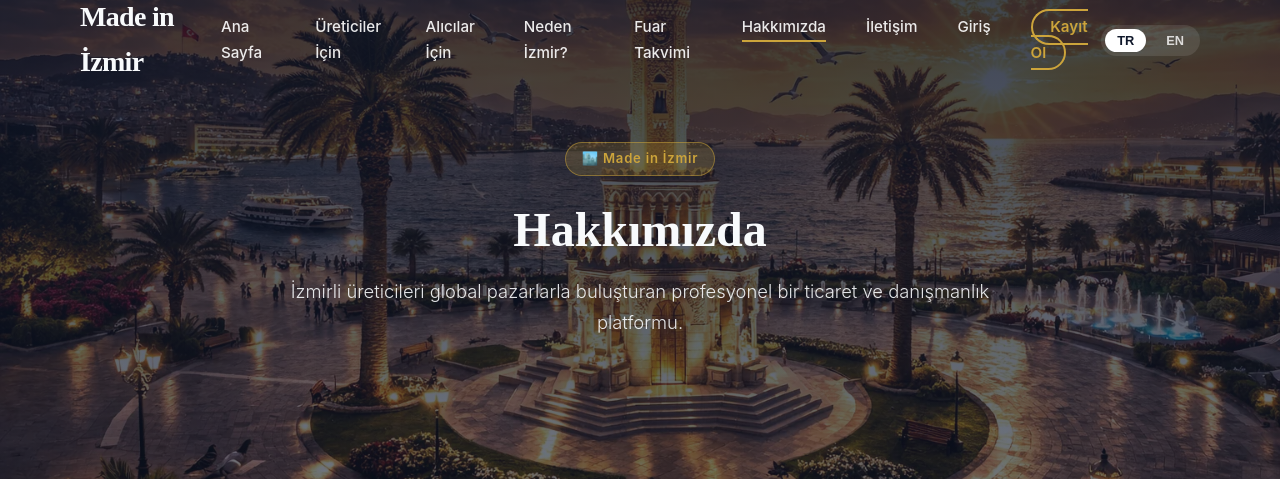
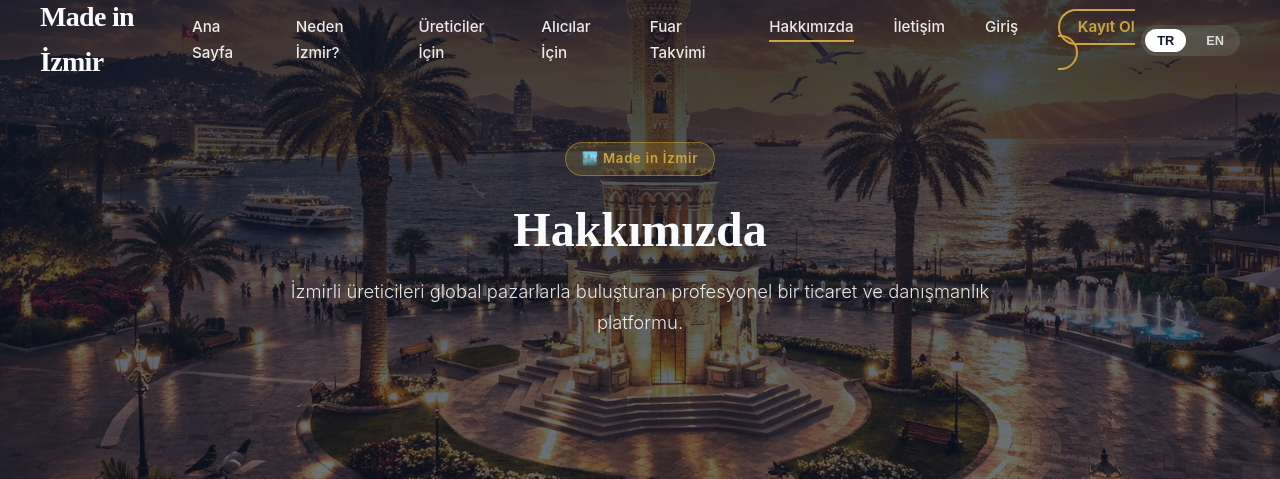
Before and after one commit to oecer/made-in-izmir, a Django app: page /about/ in a window 1280 px wide. Shown: the top 479 px of the page. Run offline with Django 5.2, Linux system fonts and the light colour scheme.

Commit message:
Refactor navbar structure and styles; add full-width layout and improve navigation links

```diff
--- a/main/static/css/style.css
+++ b/main/static/css/style.css
@@ -193,6 +193,14 @@
     justify-content: space-between;
     align-items: center;
     width: 100%;
+}
+
+.navbar-fullwidth {
+    display: flex;
+    justify-content: space-between;
+    align-items: center;
+    width: 100%;
+    padding: 0 2.5rem;
 }
 
 .menu-toggle {
--- a/main/templates/components/navbar.html
+++ b/main/templates/components/navbar.html
@@ -1,7 +1,6 @@
 <!-- Header / Navigation -->
 <header id="header">
-    <div class="container">
-        <nav role="navigation" aria-label="Ana navigasyon">
+    <nav class="navbar-fullwidth" role="navigation" aria-label="Ana navigasyon">
             <div class="logo">
                 <a href="{% url 'main:index' %}" style="text-decoration: none; color: inherit;">Made in İzmir</a>
             </div>
@@ -22,9 +21,9 @@
                 {% else %}
                 <!-- Main Site Navbar Items (Authenticated) -->
                 <li><a href="{% url 'main:index' %}" data-i18n="nav.home">Ana Sayfa</a></li>
+                <li><a href="{% url 'main:neden_izmir' %}" data-i18n="nav.neden_izmir">Neden İzmir?</a></li>
                 <li><a href="{% url 'main:producers' %}" data-i18n="nav.producers">Üreticiler İçin</a></li>
                 <li><a href="{% url 'main:buyers' %}" data-i18n="nav.buyers">Alıcılar İçin</a></li>
-                <li><a href="{% url 'main:neden_izmir' %}" data-i18n="nav.neden_izmir">Neden İzmir?</a></li>
                 <li><a href="{% url 'main:calendar' %}" data-i18n="nav.calendar">Fuar Takvimi</a></li>
                 <li><a href="{% url 'main:about' %}" data-i18n="nav.about">Hakkımızda</a></li>
                 <li><a href="{% url 'main:contact' %}" data-i18n="nav.contact">İletişim</a></li>
@@ -33,9 +32,9 @@
                 {% else %}
                 <!-- Main Site Navbar Items (Anonymous) -->
                 <li><a href="{% url 'main:index' %}" data-i18n="nav.home">Ana Sayfa</a></li>
+                <li><a href="{% url 'main:neden_izmir' %}" data-i18n="nav.neden_izmir">Neden İzmir?</a></li>
                 <li><a href="{% url 'main:producers' %}" data-i18n="nav.producers">Üreticiler İçin</a></li>
                 <li><a href="{% url 'main:buyers' %}" data-i18n="nav.buyers">Alıcılar İçin</a></li>
-                <li><a href="{% url 'main:neden_izmir' %}" data-i18n="nav.neden_izmir">Neden İzmir?</a></li>
                 <li><a href="{% url 'main:calendar' %}" data-i18n="nav.calendar">Fuar Takvimi</a></li>
                 <li><a href="{% url 'main:about' %}" data-i18n="nav.about">Hakkımızda</a></li>
                 <li><a href="{% url 'main:contact' %}" data-i18n="nav.contact">İletişim</a></li>
@@ -53,6 +52,5 @@
                     <i class="fas fa-bars" aria-hidden="true"></i>
                 </button>
             </div>
-        </nav>
-    </div>
+    </nav>
 </header>
```
